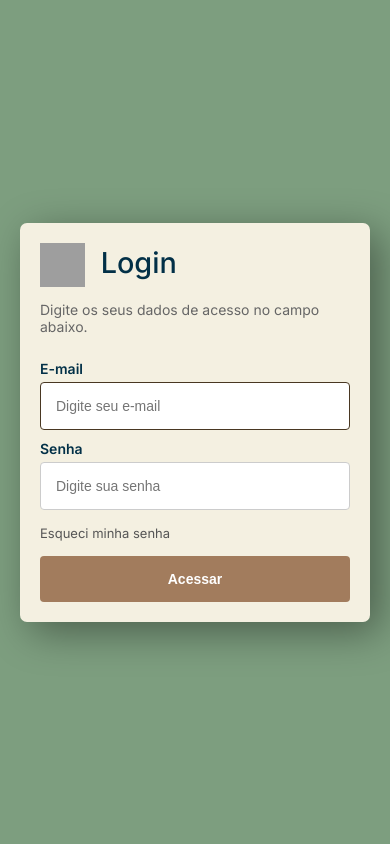
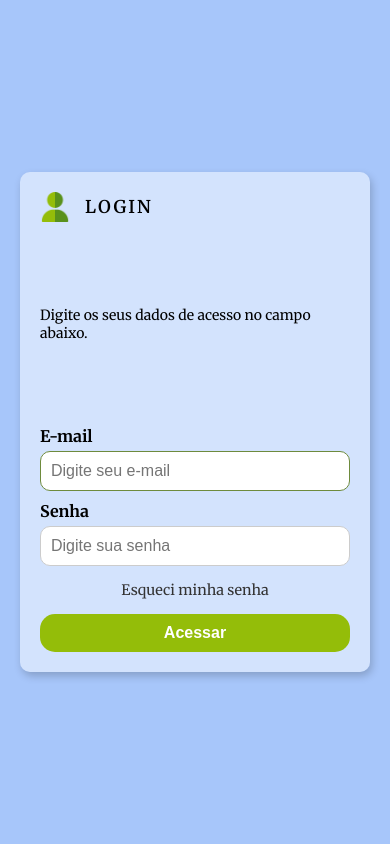
Before and after one commit to Bluinha/projetoWeb, a PHP site: page /login.php in a window 390 px wide. Run offline with PHP 8.4, Linux system fonts and the light colour scheme; grey boxes are pictures that could not be loaded.

Commit message:
login atualizado

```diff
--- a/FrontEnd/login.php
+++ b/FrontEnd/login.php
@@ -14,7 +14,7 @@ session_start();
     <main class="page">
         <section class="formLogin" aria-label="Formulário de Login">
             <h1>
-                <img src="img/iconelog.png" alt="Ícone de Login" class="icone-login">
+                <img src="imgs/loginPag.png" alt="Ícone de Login" class="icone-login">
                 Login
             </h1>
             <p>Digite os seus dados de acesso no campo abaixo.</p>
--- a/FrontEnd/style/login.css
+++ b/FrontEnd/style/login.css
@@ -1,15 +1,33 @@
-@import url('https://fonts.googleapis.com/css2?family=Inter:wght@100;200;300;400;500;600;700;800;900&display=swap');
+@import url('https://fonts.googleapis.com/css2?family=Merriweather:ital,opsz,wght@0,18..144,300..900;1,18..144,300..900&display=swap');
+
+/*== Animação de entrada em cascata ==*/
+@keyframes cairSuave {
+  0% {
+    opacity: 0;
+    transform: translateY(-50px);
+  }
+  100% {
+    opacity: 1;
+    transform: translateY(0);
+  }
+}
 
 * {
     box-sizing: border-box;
 }
 
+body,
+html {
+    min-height: 100vh;
+    margin: 0;
+}
+
 body {
-    font-family: 'Inter', sans-serif;
-    margin: 0;
-    padding: 0;
-    color: #023047;
-    background-color: #7d9e7f;
+    font-family: 'Merriweather', serif;
+    font-size: clamp(16px, 2vw, 18px);
+    color: black;
+    background-color: rgba(80, 143, 246, 0.5);
+    animation: cairSuave 0.8s ease-out forwards;
 }
 
 .page {
@@ -21,79 +39,94 @@ body {
 }
 
 .formLogin {
-    background-color: #f4f0e1;
-    padding: 40px;
-    border-radius: 7px;
-    box-shadow: 10px 10px 40px rgba(0, 0, 0, 0.4);
+    display: flex;
+    flex-direction: column;
+    justify-content: space-between;
+    background-color: rgba(255, 255, 255, 0.5);
+    padding: 50px 30px;
+    border-radius: 10px;
+    box-shadow: 2px 4px 8px rgba(0, 0, 0, 0.2);
     max-width: 400px;
     width: 100%;
+    height: 500px;
 }
+
 
 .formLogin h1 {
     margin: 0 0 10px 0;
-    font-weight: 500;
-    font-size: 2.3em;
+    font-weight: 600;
+    font-size: 1.3em;
+    text-transform: uppercase;
+    letter-spacing: 2px;
+    display: flex;
+    align-items: center;
+    gap: 10px;
 }
 
-.formLogin p {
-    font-size: 14px;
-    color: #666;
-    margin-bottom: 25px;
+.icone-login {
+    width: 30px;
+    height: 30px;
+    vertical-align: middle;
+    margin-right: 5px;
 }
 
 .formLogin label {
     display: block;
     margin-top: 10px;
-    font-size: 14px;
-    font-weight: 600;
+    font-size: 1em;
+    font-weight: bold;
 }
 
 .formLogin input {
     width: 100%;
-    padding: 15px;
-    font-size: 14px;
+    padding: 10px;
+    font-size: 1em;
     border: 1px solid #ccc;
     margin-top: 5px;
-    border-radius: 4px;
+    border-radius: 10px;
     outline: none;
     transition: border 0.2s;
 }
 
 .formLogin input:focus {
-    border: 1px solid #493722;
+    border: 1px solid #6e8b3d;
 }
 
 .formLogin a {
-    display: inline-block;
-    margin: 15px 0;
-    font-size: 13px;
-    color: #555;
+    display: block;
+    margin: 15px auto;
+    font-size: 0.9em;
+    color: #333;
     text-decoration: none;
-    transition: color 0.2s;
+    text-align: center;
 }
 
+.formLogin p{
+    font-size: clamp(14px, 2vw, 16px); ;
+}
 .formLogin a:hover,
 .formLogin a:focus {
-    color: #493722;
+    color: #000;
     outline: none;
 }
 
 .btn {
     width: 100%;
-    background-color: #a27c5d;
-    color: #fff;
-    font-size: 14px;
-    font-weight: 600;
+    margin: 0 auto;
+    background-color: #94BD09;
+    color: white;
+    font-size: 1em;
+    font-weight: bold;
     border: none;
-    border-radius: 4px;
-    padding: 15px;
+    border-radius: 15px;
+    padding: 10px;
     cursor: pointer;
     transition: transform 0.2s ease, background-color 0.2s;
 }
 
 .btn:hover {
     transform: scale(1.05);
-    background-color: #8c684a;
+    background-color: #7ba507;
 }
 
 @media (max-width: 500px) {
@@ -102,13 +135,6 @@ body {
     }
 
     .formLogin h1 {
-        font-size: 1.8em;
+        font-size: 1.1em;
     }
 }
-
-.icone-login {
-    width: 45px;
-    height: 44px;
-    vertical-align: middle;
-    margin-right: 8px;
-  }
```
Also changed, not shown: FrontEnd/style/index.css (+56 -2 lines).
